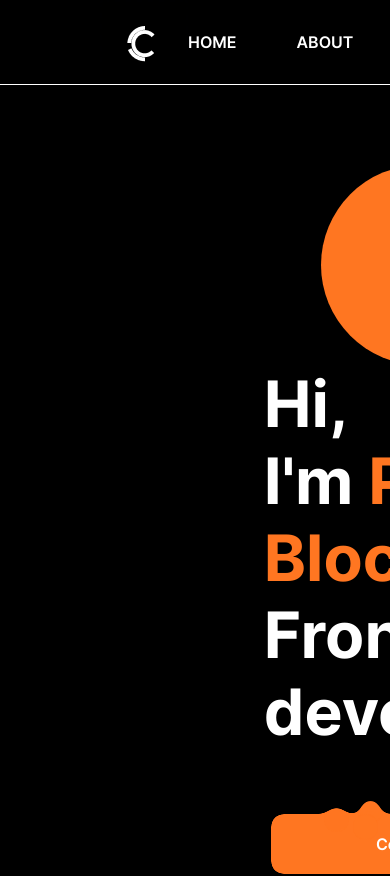
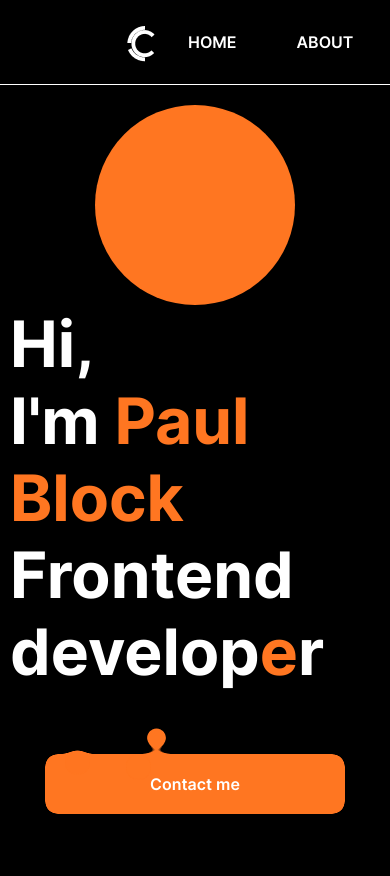
Before and after one commit to Cuise95/Portfolio, an Angular app: page /skills in a window 390 px wide. Shown: the top 876 px of the page. Built offline with nearby package versions, Linux system fonts and the light colour scheme.

Commit message:
responsive

```diff
--- a/src/app/home-component/home-component.component.scss
+++ b/src/app/home-component/home-component.component.scss
@@ -202,3 +202,9 @@ svg {
         justify-content: center;
     }
 }
+
+@media (max-width: 860px) {
+    .container {
+        padding: 20px 10px;
+    }
+}
```
